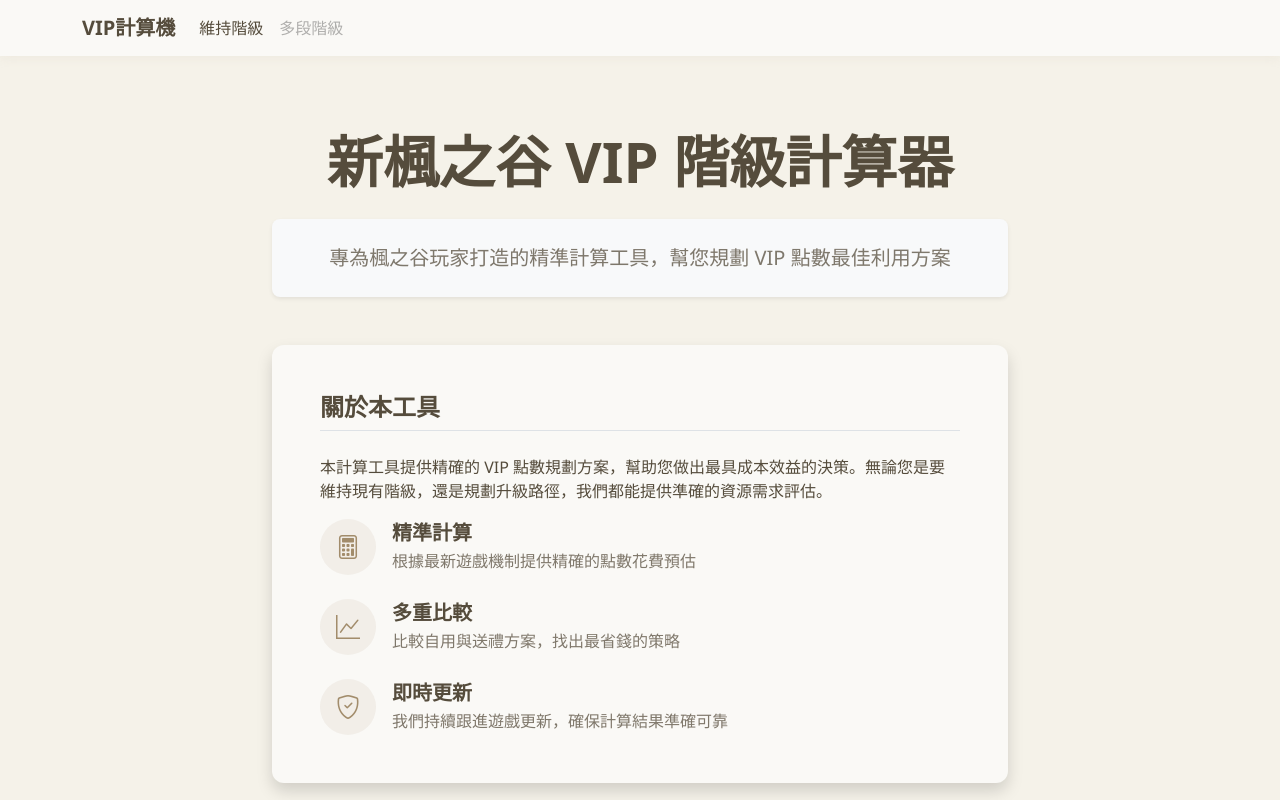
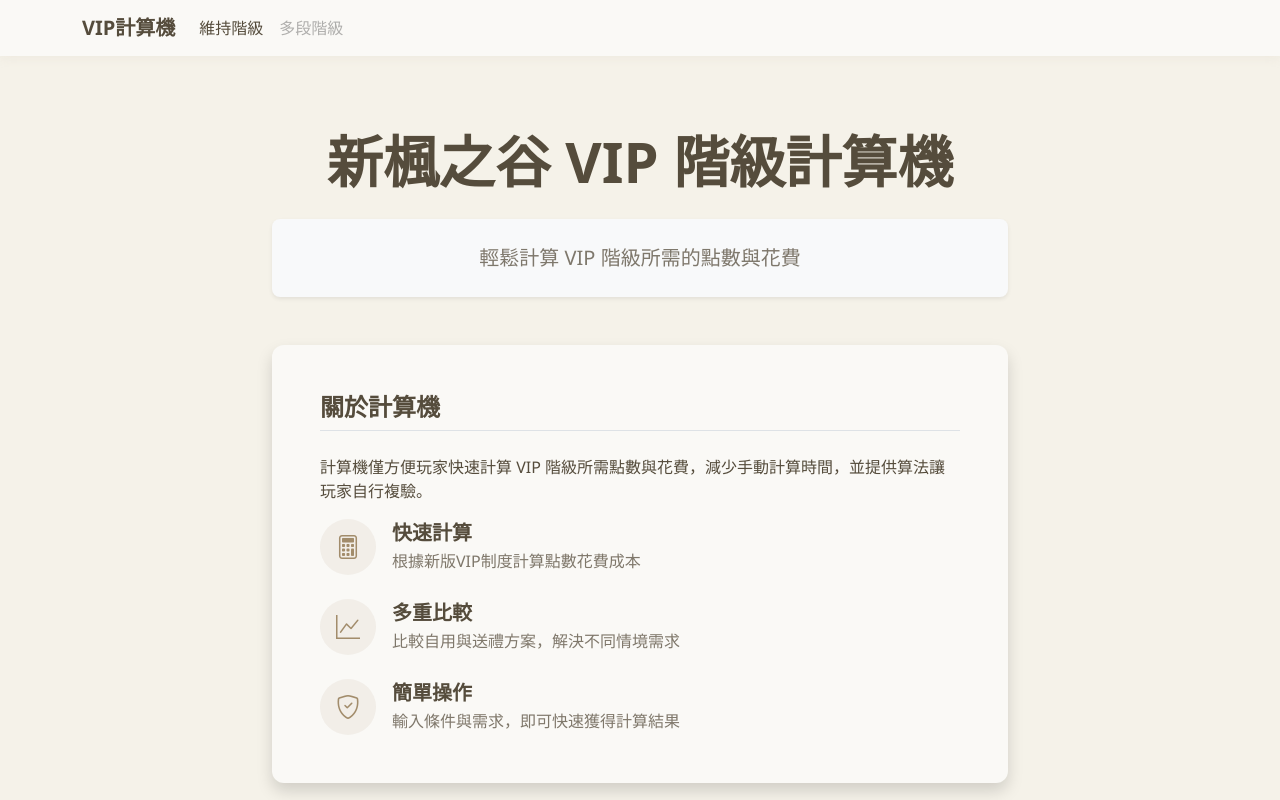
Before and after one commit to jun12079/maplestory-vip-levels-calculator, a React (Vite) app: page /#/ in a window 1280 px wide. Shown: the top 800 px of the page. Built offline with nearby package versions, Linux system fonts and the light colour scheme.

Commit message:
docs: 更新網頁文字說明

```diff
--- a/src/components/common/Footer.jsx
+++ b/src/components/common/Footer.jsx
@@ -14,7 +14,7 @@
           <div className="row">
             <div className="col-md-12 text-center">
               <p className="mb-0 text-muted">
-                Copyright &copy; {currentYear} jun12079 | 版權所有
+                Copyright &copy; {currentYear} Jun | 版權所有
               </p>
             </div>
           </div>
--- a/src/pages/HomePage.jsx
+++ b/src/pages/HomePage.jsx
@@ -5,9 +5,9 @@
     <div className="container py-5">
       <div className="row justify-content-center">
         <div className="col-lg-8 text-center">
-          <h1 className="display-4 fw-bold mb-4">新楓之谷 VIP 階級計算器</h1>
+          <h1 className="display-4 fw-bold mb-4">新楓之谷 VIP 階級計算機</h1>
           <div className="bg-light p-4 rounded-3 shadow-sm mb-5">
-            <p className="lead text-muted mb-0">專為楓之谷玩家打造的精準計算工具，幫您規劃 VIP 點數最佳利用方案</p>
+            <p className="lead text-muted mb-0">輕鬆計算 VIP 階級所需的點數與花費</p>
           </div>
         </div>
       </div>
@@ -16,9 +16,9 @@
         <div className="col-md-10 col-lg-8">
           <div className="card border-0 shadow">
             <div className="card-body p-4 p-md-5">
-              <h2 className="h4 fw-bold mb-4 border-bottom pb-2">關於本工具</h2>
+              <h2 className="h4 fw-bold mb-4 border-bottom pb-2">關於計算機</h2>
               <p className="mb-3">
-                本計算工具提供精確的 VIP 點數規劃方案，幫助您做出最具成本效益的決策。無論您是要維持現有階級，還是規劃升級路徑，我們都能提供準確的資源需求評估。
+                計算機僅方便玩家快速計算 VIP 階級所需點數與花費，減少手動計算時間，並提供算法讓玩家自行複驗。
               </p>
 
               <div className="d-flex align-items-center mb-4">
@@ -26,8 +26,8 @@
                   <i className="bi bi-calculator fs-4 text-primary"></i>
                 </div>
                 <div>
-                  <h3 className="h5 fw-bold mb-1">精準計算</h3>
-                  <p className="mb-0 text-muted">根據最新遊戲機制提供精確的點數花費預估</p>
+                  <h3 className="h5 fw-bold mb-1">快速計算</h3>
+                  <p className="mb-0 text-muted">根據新版VIP制度計算點數花費成本</p>
                 </div>
               </div>
 
@@ -37,7 +37,7 @@
                 </div>
                 <div>
                   <h3 className="h5 fw-bold mb-1">多重比較</h3>
-                  <p className="mb-0 text-muted">比較自用與送禮方案，找出最省錢的策略</p>
+                  <p className="mb-0 text-muted">比較自用與送禮方案，解決不同情境需求</p>
                 </div>
               </div>
 
@@ -46,8 +46,8 @@
                   <i className="bi bi-shield-check fs-4 text-primary"></i>
                 </div>
                 <div>
-                  <h3 className="h5 fw-bold mb-1">即時更新</h3>
-                  <p className="mb-0 text-muted">我們持續跟進遊戲更新，確保計算結果準確可靠</p>
+                  <h3 className="h5 fw-bold mb-1">簡單操作</h3>
+                  <p className="mb-0 text-muted">輸入條件與需求，即可快速獲得計算結果</p>
                 </div>
               </div>
             </div>
```
